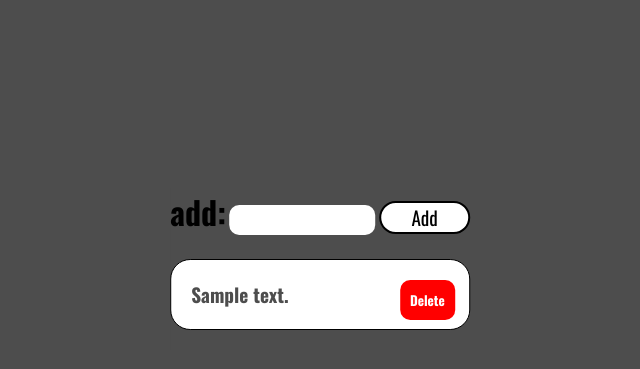
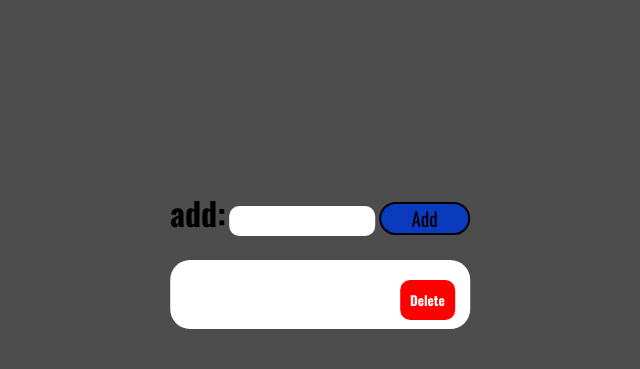
Before and after one commit to MLankaoui/DANDO, a Django app: page / in a window 1280 px wide. Shown: the part 131-500 px from the top of the page, without its empty margins (320-960 px from the left). Run offline with Django 5.2, Linux system fonts and the light colour scheme; tables that the repository leaves empty hold one stand-in row (values such as "Sample post").

Commit message:
change some styling.

```diff
--- a/static/main.css
+++ b/static/main.css
@@ -25,7 +25,7 @@
     border: 2px solid black;
     padding-left: 30px;
     border-radius: 30px;
-    background-color: white;
+    background-color: rgb(10, 58, 190);
     font-size:larger;
     cursor: pointer;
 }
@@ -40,6 +40,8 @@
     border-radius: 20px;
     margin-bottom: 20px;
     font-weight: bolder;
+    border: none;
+    color: white;
 }
 .delete {
     padding: 10px;
```
